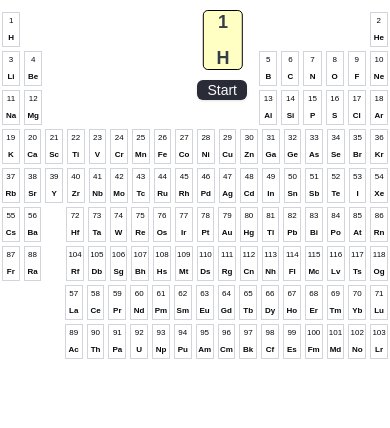
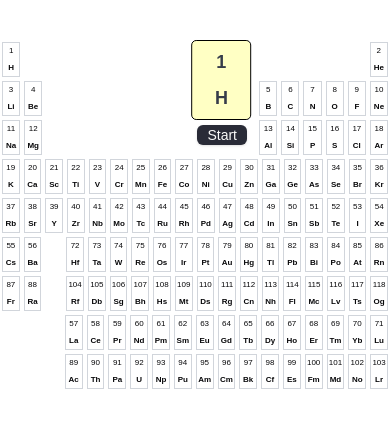
Before and after one commit to toscanoGithub/elementix, a Next.js app: page /quizTableOfElements in a window 390 px wide. Shown: the top 428 px of the page. Built offline with nearby package versions, Linux system fonts and the light colour scheme.

Commit message:
question-quiz

```diff
--- a/app/components/quiz-slot-element/QuizSlotElement.tsx
+++ b/app/components/quiz-slot-element/QuizSlotElement.tsx
@@ -1,10 +1,10 @@
-import React from 'react';
+import React, { useState } from 'react';
 import styles from "./QuizSlotElement.module.css"
-import { getBgColorForCategory } from '@/app/helpers';
+import { getBgColorForCategory, getBGColorFromHex } from '@/app/helpers';
 
 // Define the interface for the element properties
 interface SlotElementProps {
-  onSlotElementPress: () => void; // Function to handle the press event
+  onSlotElementPress: (name: string) => void; // Function to handle the press event
   appearance?: string;
   atomic_mass?: number;
   boil?: number;
@@ -19,7 +19,6 @@ interface SlotElementProps {
   ionization_energies?: number[];
   melt?: number;
   molar_heat?: number;
-  name?: string;
   named_by?: string;
   number?: number;
   period?: number;
@@ -31,18 +30,29 @@ interface SlotElementProps {
   symbol?: string;
   xpos?: number;
   ypos?: number;
+  name: string;
+  isRed: boolean;
+  isGreen: boolean;
 }
 
 const SlotElement: React.FC<SlotElementProps> = ({
   onSlotElementPress,
   number,
-  category,
+  symbol,
   name,
-  symbol,
+  isRed,
+  isGreen
+}) => {
 
-}) => {
+  let cardColor = 'white';
+  if (isGreen) {
+    cardColor = 'green';
+  } else if (isRed) {
+    cardColor = 'red';
+  }
+
   return (
-    <div onClick={onSlotElementPress}  className={styles.slotElement} >
+    <div style={{backgroundColor: cardColor}} onClick={() => onSlotElementPress(name)}  className={`${styles.slotElement} `} >
       <div className={styles.number}>{number !== 0 ? number : ""}</div>
       <div className={styles.symbol}>{symbol}</div>
     </div>
--- a/app/helpers.ts
+++ b/app/helpers.ts
@@ -39,3 +39,7 @@
       return "transparent";
     }
   }
+
+  export const getBGColorFromHex = (hex: any) =>  {
+    return "#" + hex;
+  }
--- /dev/null
+++ b/app/quiz-helpers/pick-question.ts
@@ -0,0 +1,41 @@
+// RandomPicker.ts
+
+export default class RandomPicker<T> {
+  private items: T[];
+  private availableIndices: Set<number>;
+
+  constructor(items: T[]) {
+    if (items.length === 0) {
+        throw new Error('Array must not be empty');
+      }
+
+      // Filter out empty objects
+      this.items = items.filter(item => !(item instanceof Object && Object.keys(item).length === 0));
+
+      // Ensure we have valid items after filtering
+      if (this.items.length === 0) {
+        throw new Error('Array must not contain only empty objects');
+      }
+
+      // Initialize available indices based on the filtered items
+      this.availableIndices = new Set(this.items.map((_, index) => index));
+  }
+
+  // Method to pick a random element
+  pick(): T {
+    // If all elements have been picked, reset the available indices
+    if (this.availableIndices.size === 0) {
+      this.availableIndices = new Set(this.items.map((_, index) => index));
+    }
+
+    // Get a random index from the available indices
+    const indicesArray = Array.from(this.availableIndices);
+    const randomIndex = indicesArray[Math.floor(Math.random() * indicesArray.length)];
+
+    // Remove the selected index from the available indices
+    this.availableIndices.delete(randomIndex);
+
+    // Return the corresponding element
+    return this.items[randomIndex];
+  }
+}
--- a/app/quizTableOfElements/page.module.css
+++ b/app/quizTableOfElements/page.module.css
@@ -1,3 +1,23 @@
+.slidingPanel {
+  width: 100%;
+  max-width: 600px;
+  /* height: 140px; */
+  background-color: #8BD6B9;
+  border: 1px solid #ccc;
+  border-radius: 8px;
+  position: absolute;
+  left: 50%;
+  transform: translateX(-50%);
+  z-index: 1000;
+  transition-duration: 1s;
+  height: 180px;
+  /* padding-top: 6%; */
+  display: flex;
+  flex-direction: column;
+  justify-content: center;
+  align-items: center;
+}
+
 
 .settings {
   width: 80px;
@@ -45,7 +65,6 @@
 }
 
 .elementWrapper {
-
         margin: 2px;
         width: 35px;
         height: 45px;
@@ -139,6 +158,8 @@
 }
 
 
+
+
 @media (max-width: 599px) {
   .elementWrapper {
     width: 30px;
@@ -146,15 +167,15 @@
   }
 
   .table {
-    top: 10px
+    top: 40px
   }
 
   .settings {
-    width: 40px;
-    height: 60px;
+    width: 60px;
+    height: 80px;
     justify-content: center;
     align-items: space-between;
-    top: 10px
+    top: 40px
   }
 
   .legendButton {
@@ -162,12 +183,40 @@
   }
 
   .startButton {
-    top: 80px;
+    top: 125px;
     height: 20px;
     width: 50px;
     background-color: #292B37;
   }
 
+  .slidingPanel {
+    /* height: 200px;; */
+  }
+
+}
+
+@media (min-width:600px) and (max-width:898px) {
+
+  .settings {
+    width: 80px;
+    height: 100px;
+    justify-content: center;
+    align-items: space-between;
+    top: 50px
+  }
+
+  .startButton {
+    top: 160px
+  }
+
+  .table {
+    top: 40px
+  }
+
+  .slidingPanel {
+    /* height: 210px; */
+    /* padding-top: 8%; */
+  }
 }
 
 
@@ -179,6 +228,11 @@
     height: 50px;
   }
 
+  .slidingPanel  {
+    /* padding-top: 4.8%; */
+  }
+
+
 }
 
 
--- a/app/quizTableOfElements/page.tsx
+++ b/app/quizTableOfElements/page.tsx
@@ -4,16 +4,11 @@ import React, { useState, useEffect } from 'react';
 import {elements} from "../data/elements"
 import styles from "./page.module.css"
 
-import { chunkArray, getBgColorForCategory } from '../helpers';
+import { chunkArray } from '../helpers';
 import QuizSlotElement from '../components/quiz-slot-element/QuizSlotElement';
-import Modal from '../components/modal-element/Moda';
-import { Button, buttonVariants } from "@/components/ui/button"
-import Link from 'next/link';
-import { Toggle } from '@/components/ui/toggle';
-import { Bold } from "lucide-react"
+import { Button } from "@/components/ui/button"
 import { useToast } from "@/hooks/use-toast"
-
-
+import RandomPicker from '../quiz-helpers/pick-question';
 
 // Define the type for an Element
 interface Element {
@@ -48,47 +43,52 @@ interface Element {
 const QuizTableOfElements: React.FC = () => {
   // Define the state variable `data` with the correct type
   const [data, setData] = useState<Element[] | any>([]);
-  const [isModalOpen, setModalOpen] = useState(false);
-
-  const openModal = () => setModalOpen(true);
-  const closeModal = () => setModalOpen(false);
-  const [modalData, setModalData] = useState<Element>()
   const [symbolActive, setSymbolActive] = useState(true)
   const [numberActive, setNumberActive] = useState(true)
   const [buttonState, setButtonState] = useState("Start")
   const { toast } = useToast()
   const [canPlay, setCanPlay] = useState(false)
   const [slideAmount, setSlideAmount] = useState(-400)
-  // QUIZ started
-  const [isPlaying, setIsPlaying] = useState(false);
 
   // RESET QUIZ
   const resetQuiz = () => {
-    alert("Reset quiz to implement")
+    setRedCards(new Set());
+    setGreenCards(new Set());
   }
 
   // NEXT QUESTION
   const nextQuestion = () => {
+    handlePickRandomItem()
+  }
 
-  }
+
   const toggleIsPlaying = () => {
     if(buttonState === "Start") {
       setButtonState("Quit")
-      setIsPlaying((prev) => !prev);
-      setSlideAmount(-200)
+      setSlideAmount(-170)
        // QuizLogic
        nextQuestion()
     } else {
       resetQuiz()
       setSlideAmount(-400)
       setButtonState("Start")
-      setIsPlaying((prev) => !prev);
     }
+  };
+
+
+
+  const [target, setTarget] = useState<Element | null>(null);
+  const [redCards, setRedCards] = useState<Set<string>>(new Set());
+  const [greenCards, setGreenCards] = useState<Set<string>>(new Set());
+
+  // Function to pick a random item
+  const handlePickRandomItem = () => {
+    // Create an instance of RandomPicker with the items array
+    const picker = new RandomPicker(data);
+    setTarget(picker.pick() as Element)
 
   };
 
-
-  // Using useEffect to simulate fetching data (or directly setting it)
   useEffect(() => {
     // Self-invoking function
   (() => {
@@ -112,7 +112,7 @@ const QuizTableOfElements: React.FC = () => {
 
     setData(elements)
 
-  }, []); // Empty dependency array ensures this effect runs once when the component mounts
+  }, []);
 
 
   useEffect(() => {
@@ -152,49 +152,23 @@ const QuizTableOfElements: React.FC = () => {
     setSymbolActive(prev => !prev)
   }
 
-  // Split the data into chunks of 18
+  // Split the data into chunks of 18 cause we have 18 columns in the periodic table of elements
   const rows: Element[] | any = chunkArray(data, 18);
-
-
-  const startQuiz = () => {
-    setButtonState(prev => {
-      if(prev === "Start") return "Stop";
-
-      // Quiz Started
-      toggleIsPlaying()
-
-      return "Start";
-    })
-  }
 
   return (
     <div style={{position: "relative", width:"100vw"}}>
 {/* This view will toggle visibility  */}
-<div style={{
-        width: "100%",
-        maxWidth: 600,
-        height: 200,
-        padding: 20,
-        backgroundColor: "#F7F7F7",
-        border: "1px solid #ccc",
-        borderRadius: 8,
-        position: "absolute",
-        top: slideAmount,
-        left: "50%",
-        transform: "translateX(-50%)",
-        zIndex: 1000,
-        transitionDuration: "1s"
-  }} >
-        <p>This view slides down from the top!</p>
+<div style={{top: slideAmount}} className={styles.slidingPanel} >
+        <p style={{color:"#363C4A", textAlign:"center",
+           fontSize: 14, fontWeight: 300, }}>Find</p>
+           <p style={{color:"#363C4A", textAlign:"center",
+          fontSize:24, fontWeight: 900, marginTop: -8,}}>{target?.name}</p>
     </div>
     <div className={styles.settings}>
       <Button onClick={numberButtonToggle} variant="ghost" style={{color: numberActive ? "#363C4A" : "#363C4A50"}} className={styles.legendButton}>1</Button>
       <Button onClick={symbolButtonToggle} variant="ghost" style={{color: symbolActive ? "#363C4A" : "#363C4A50"}} className={styles.legendButton}>H</Button>
     </div>
 {canPlay && <Button disabled={!canPlay} onClick={toggleIsPlaying} className={styles.startButton}>{buttonState}</Button>}
-
-
-
 
     <div className={styles.table}>
       {rows.map((row: Element[], rowIndex: number) => (
@@ -205,16 +179,24 @@ const QuizTableOfElements: React.FC = () => {
               className={styles.elementWrapper}
               style={{border: item.number ? '1px solid #D1D5DB' : 'none',
                 cursor: item.number ? 'pointer' : 'default',
-
               }}
             >
-              <QuizSlotElement name={item?.name} symbol={symbolActive ? item.symbol : ""} number={numberActive ? item.number : 0} category={item?.category} onSlotElementPress={function (): void {
-                if(item.name) {
-                  console.log(item?.name);
+              <QuizSlotElement   name={item?.name || "no name"}
+                  isRed={redCards.has(item?.name || "no name" )}
+                  isGreen={greenCards.has(item?.name || "no name")} // Check if this card is in greenCards
+                  symbol={symbolActive ? item.symbol : ""}
+                  number={numberActive ? item.number : 0}
+                  category={item?.category}
+                  onSlotElementPress={function (name: string): void {
+                    if (name === target?.name) {
+                      setGreenCards(new Set(greenCards).add(name)); // Add the correct card to greenCards
+                      setRedCards(new Set()); // Reset red cards
+                      handlePickRandomItem()
+                    } else {
+                      setRedCards(prev => new Set(prev).add(name)); // Mark the card as red
+                    }
 
-                }
-
-              } } />
+                  } } />
             </div>
           ))}
         </div>
```
